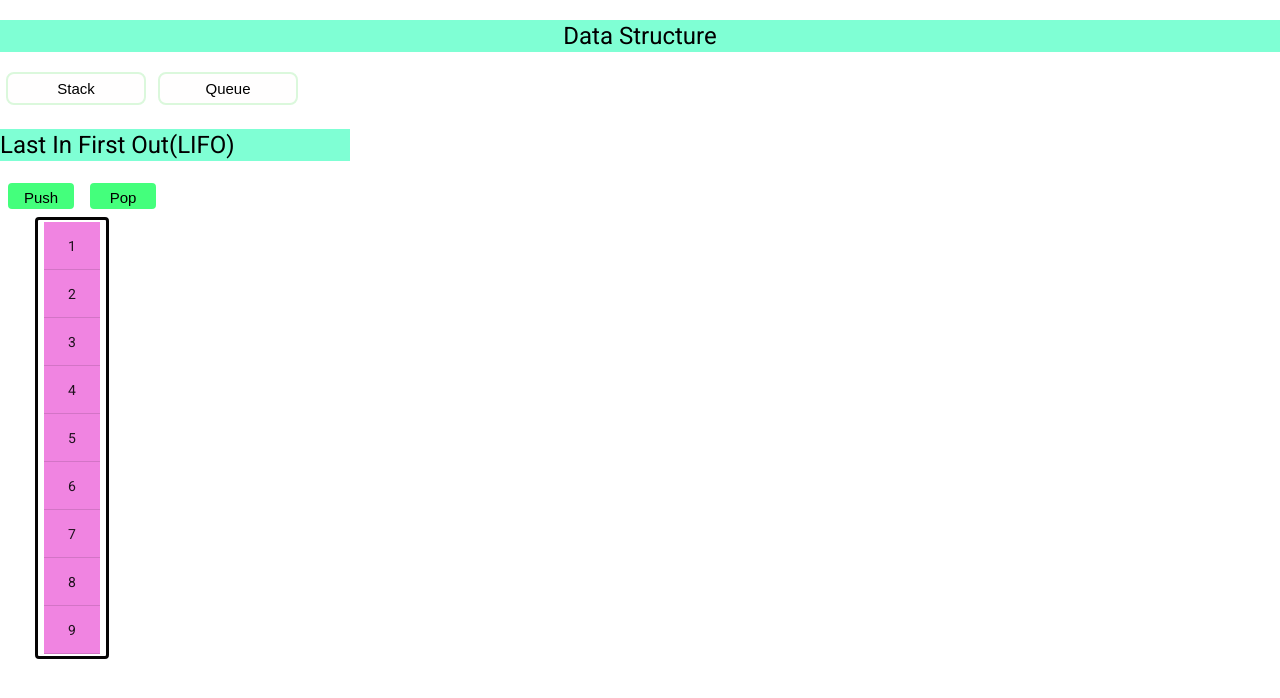
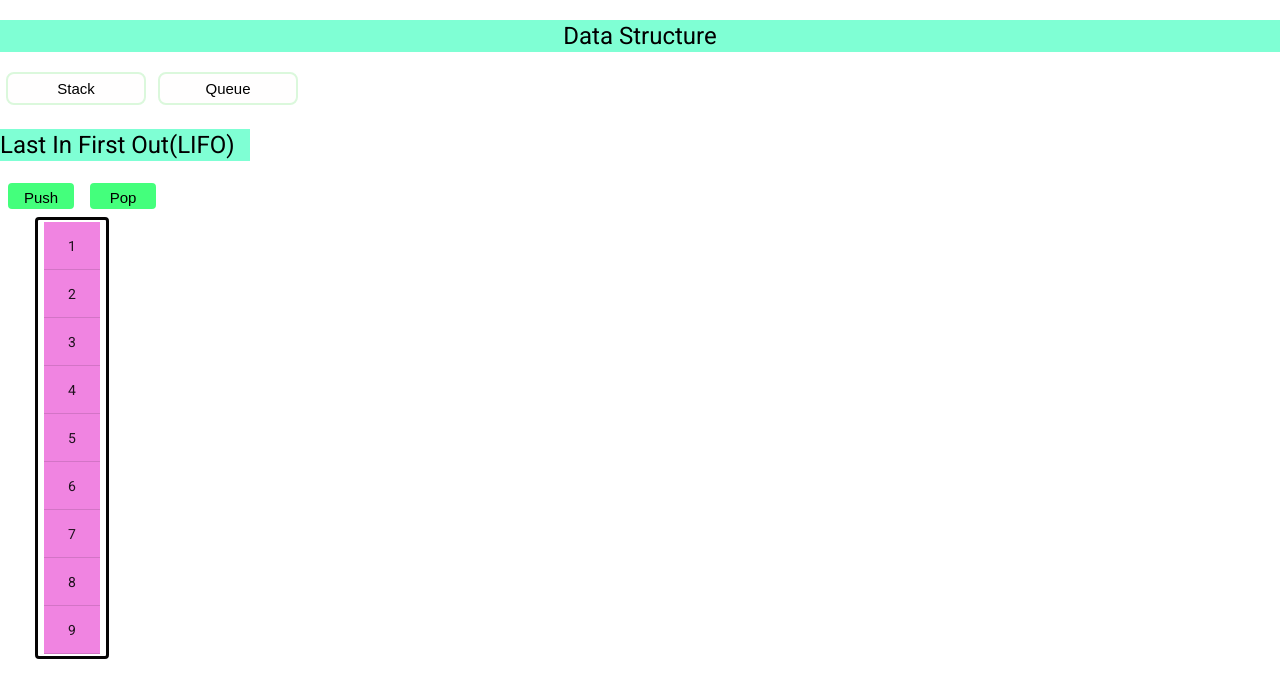
Before and after one commit to mariamalatrash/Progress, an Angular app in the folder Data-Structure/: page /stack in a window 1280 px wide. Shown: the top 698 px of the page. Built offline with nearby package versions, Linux system fonts and the light colour scheme.

Commit message:
modified css

```diff
--- a/Data-Structure/src/app/stack/stack.component.css
+++ b/Data-Structure/src/app/stack/stack.component.css
@@ -1,6 +1,6 @@
 h1{
   background-color: aquamarine;
-  width:350px;
+  width:250px;
 }
 button{
     width: 70px;
```
